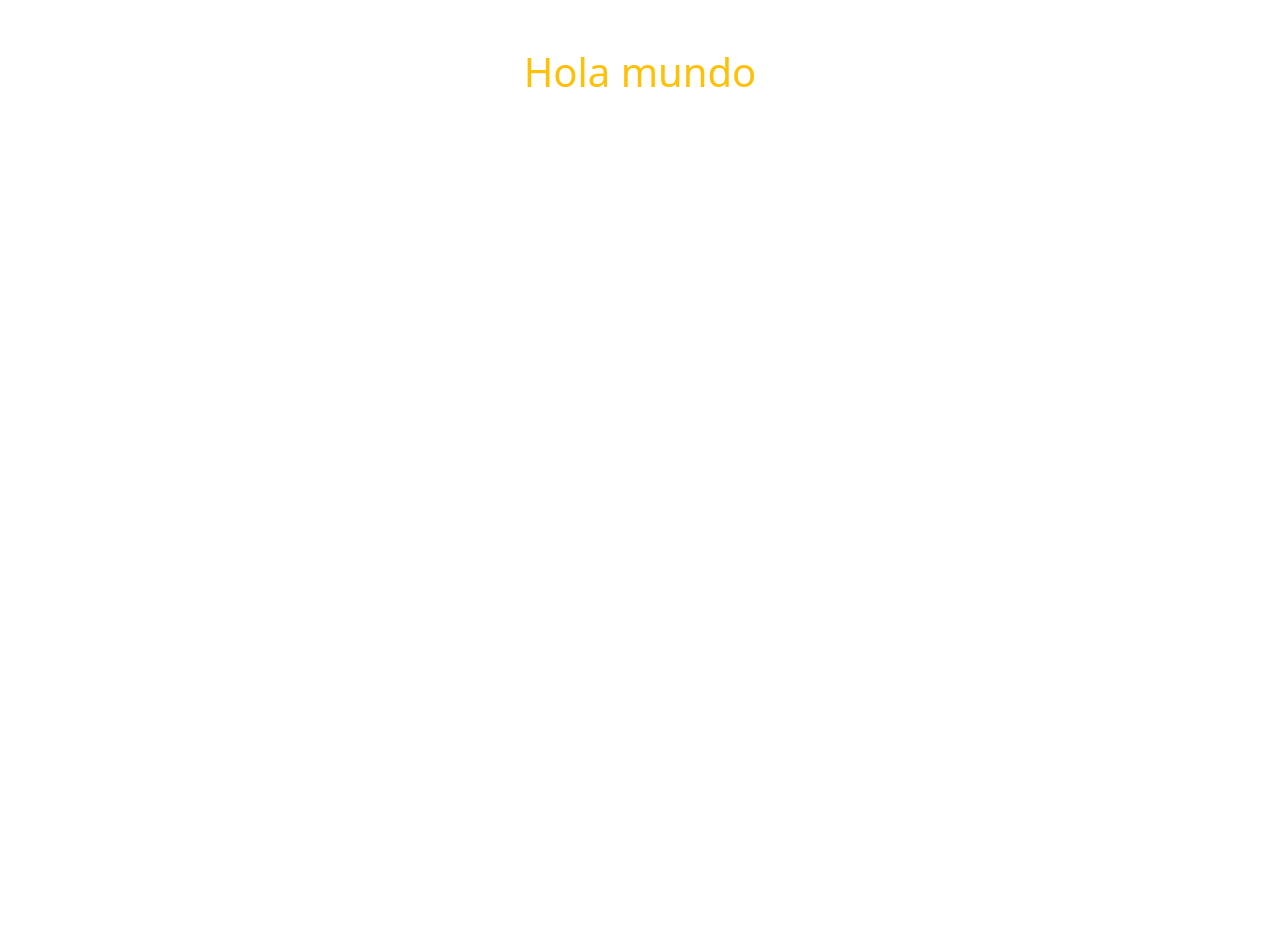
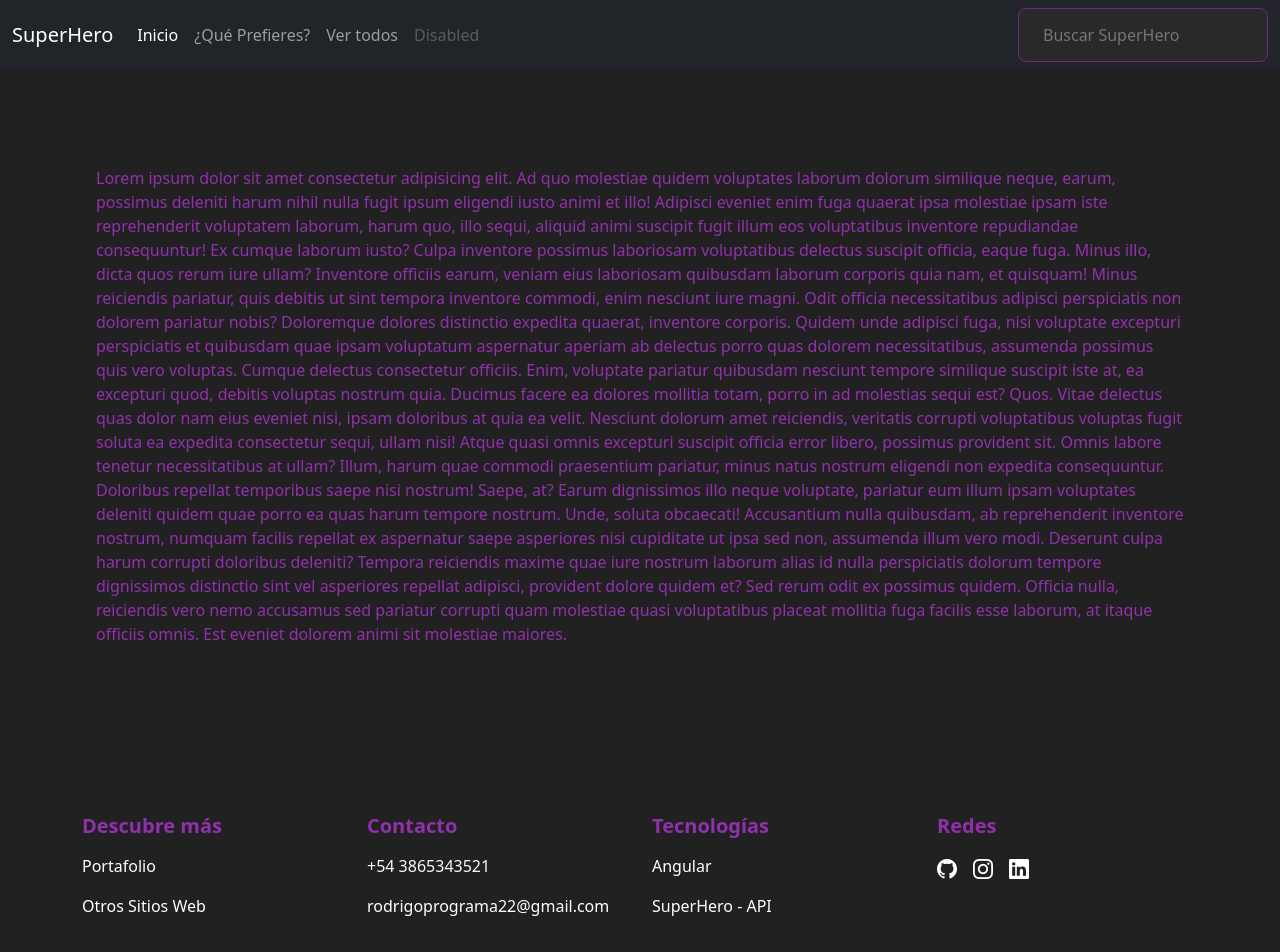
Before and after one commit to RodrigoProgram22/superhero-api, an Angular app: page / in a window 1280 px wide. Shown: the top 952 px of the page. Before the commit the page ends 800 px from the top, so only its background shows below. Built offline with nearby package versions, Linux system fonts and the light colour scheme.

Commit message:
Nav y Footer.

```diff
--- a/angular.json
+++ b/angular.json
@@ -25,8 +25,9 @@
               "src/assets"
             ],
             "styles": [
-              "src/styles.css",
-              "node_modules/bootstrap/dist/css/bootstrap.min.css"
+              "node_modules/bootstrap/dist/css/bootstrap.min.css",
+              "node_modules/bootstrap-icons/font/bootstrap-icons.css",
+              "src/styles.css"
             ],
             "scripts": [
               "node_modules/@popperjs/core/dist/umd/popper.min.js",
--- a/package.json
+++ b/package.json
@@ -20,6 +20,7 @@
     "@angular/router": "^16.1.0",
     "@popperjs/core": "^2.11.8",
     "bootstrap": "^5.3.3",
+    "bootstrap-icons": "^1.11.3",
     "rxjs": "~7.8.0",
     "tslib": "^2.3.0",
     "zone.js": "~0.13.0"
--- a/src/app/app.component.css
+++ b/src/app/app.component.css
@@ -0,0 +1,14 @@
+.input {
+  width: 250px;
+  background-color: #292929;
+  border: 1px solid #72277f;
+  border-radius: 8px;
+  color: #fff;
+  padding: 14px 24px;
+  text-decoration: none;
+  cursor: pointer;
+}
+
+.input:hover {
+  border: 1px solid #c335dc;
+}
--- a/src/app/app.component.html
+++ b/src/app/app.component.html
@@ -1 +1,88 @@
-<h1 class="text-center text-warning my-5">Hola mundo</h1>
+<nav class="navbar navbar-expand-lg navbar-dark bg-dark">
+  <div class="container-fluid">
+    <a class="navbar-brand" href="#">SuperHero</a>
+    <button
+      class="navbar-toggler"
+      type="button"
+      data-bs-toggle="collapse"
+      data-bs-target="#navbarSupportedContent"
+      aria-controls="navbarSupportedContent"
+      aria-expanded="false"
+      aria-label="Toggle navigation"
+    >
+      <span class="navbar-toggler-icon"></span>
+    </button>
+    <div class="collapse navbar-collapse" id="navbarSupportedContent">
+      <ul class="navbar-nav me-auto mb-2 mb-lg-0">
+        <li class="nav-item">
+          <a class="nav-link active" aria-current="page" href="#">Inicio</a>
+        </li>
+        <li class="nav-item">
+          <a class="nav-link" href="#">¿Qué Prefieres?</a>
+        </li>
+        <li class="nav-item">
+          <a class="nav-link" href="#">Ver todos</a>
+        </li>
+        <li class="nav-item">
+          <a
+            class="nav-link disabled"
+            href="#"
+            tabindex="-1"
+            aria-disabled="true"
+            >Disabled</a
+          >
+        </li>
+      </ul>
+      <form class="d-flex" role="search" *ngIf="true">
+        <input
+          class="input"
+          type="text"
+          name="search"
+          placeholder="Buscar SuperHero"
+        />
+      </form>
+    </div>
+  </div>
+</nav>
+
+<div class="fuente-1 p-5 m-5">
+  Lorem ipsum dolor sit amet consectetur adipisicing elit. Ad quo molestiae
+  quidem voluptates laborum dolorum similique neque, earum, possimus deleniti
+  harum nihil nulla fugit ipsum eligendi iusto animi et illo! Adipisci eveniet
+  enim fuga quaerat ipsa molestiae ipsam iste reprehenderit voluptatem laborum,
+  harum quo, illo sequi, aliquid animi suscipit fugit illum eos voluptatibus
+  inventore repudiandae consequuntur! Ex cumque laborum iusto? Culpa inventore
+  possimus laboriosam voluptatibus delectus suscipit officia, eaque fuga. Minus
+  illo, dicta quos rerum iure ullam? Inventore officiis earum, veniam eius
+  laboriosam quibusdam laborum corporis quia nam, et quisquam! Minus reiciendis
+  pariatur, quis debitis ut sint tempora inventore commodi, enim nesciunt iure
+  magni. Odit officia necessitatibus adipisci perspiciatis non dolorem pariatur
+  nobis? Doloremque dolores distinctio expedita quaerat, inventore corporis.
+  Quidem unde adipisci fuga, nisi voluptate excepturi perspiciatis et quibusdam
+  quae ipsam voluptatum aspernatur aperiam ab delectus porro quas dolorem
+  necessitatibus, assumenda possimus quis vero voluptas. Cumque delectus
+  consectetur officiis. Enim, voluptate pariatur quibusdam nesciunt tempore
+  similique suscipit iste at, ea excepturi quod, debitis voluptas nostrum quia.
+  Ducimus facere ea dolores mollitia totam, porro in ad molestias sequi est?
+  Quos. Vitae delectus quas dolor nam eius eveniet nisi, ipsam doloribus at quia
+  ea velit. Nesciunt dolorum amet reiciendis, veritatis corrupti voluptatibus
+  voluptas fugit soluta ea expedita consectetur sequi, ullam nisi! Atque quasi
+  omnis excepturi suscipit officia error libero, possimus provident sit. Omnis
+  labore tenetur necessitatibus at ullam? Illum, harum quae commodi praesentium
+  pariatur, minus natus nostrum eligendi non expedita consequuntur. Doloribus
+  repellat temporibus saepe nisi nostrum! Saepe, at? Earum dignissimos illo
+  neque voluptate, pariatur eum illum ipsam voluptates deleniti quidem quae
+  porro ea quas harum tempore nostrum. Unde, soluta obcaecati! Accusantium nulla
+  quibusdam, ab reprehenderit inventore nostrum, numquam facilis repellat ex
+  aspernatur saepe asperiores nisi cupiditate ut ipsa sed non, assumenda illum
+  vero modi. Deserunt culpa harum corrupti doloribus deleniti? Tempora
+  reiciendis maxime quae iure nostrum laborum alias id nulla perspiciatis
+  dolorum tempore dignissimos distinctio sint vel asperiores repellat adipisci,
+  provident dolore quidem et? Sed rerum odit ex possimus quidem. Officia nulla,
+  reiciendis vero nemo accusamus sed pariatur corrupti quam molestiae quasi
+  voluptatibus placeat mollitia fuga facilis esse laborum, at itaque officiis
+  omnis. Est eveniet dolorem animi sit molestiae maiores.
+</div>
+
+
+<app-footer></app-footer>
--- a/src/app/app.module.ts
+++ b/src/app/app.module.ts
@@ -3,10 +3,12 @@ import { BrowserModule } from '@angular/platform-browser';
 
 import { AppRoutingModule } from './app-routing.module';
 import { AppComponent } from './app.component';
+import { FooterComponent } from './components/footer/footer.component';
 
 @NgModule({
   declarations: [
-    AppComponent
+    AppComponent,
+    FooterComponent
   ],
   imports: [
     BrowserModule,
--- /dev/null
+++ b/src/app/components/footer/footer.component.css
@@ -0,0 +1,8 @@
+.icon {
+    font-size: 20px;
+    color: white;
+}
+a{
+    color: white;
+    text-decoration: none;
+}
--- /dev/null
+++ b/src/app/components/footer/footer.component.html
@@ -0,0 +1,100 @@
+<footer class="d-flex pt-5 pb-0 h-100">
+  <div class="container align-self-center text-light">
+    <div class="row mb-3">
+      <div class="col-lg-3 col-sm-6 my-4">
+        <h5 class="fw-bold mb-3 fuente-1">Descubre más</h5>
+        <ul class="list-unstyled">
+          <li class="mb-3">
+            <a href="https://portfolio-rodri.web.app/" target="_blank">
+              <p class="text-decoration-none">Portafolio</p>
+            </a>
+          </li>
+          <li>
+            <a href="https://portfolio-rodri.web.app/" target="_blank">
+              <p class="text-decoration-none">Otros Sitios Web</p>
+            </a>
+          </li>
+        </ul>
+      </div>
+      <div class="col-lg-3 col-sm-6 my-4">
+        <h5 class="fw-bold mb-3 fuente-1">Contacto</h5>
+        <ul class="list-unstyled">
+          <li class="mb-3">
+            <p class="text-decoration-none">+54 3865343521</p>
+          </li>
+          <li class="mb-3">
+            <a href="mailto:rodrigoprograma22@gmail.com" target="_blank">
+              <p class="text-decoration-none">rodrigoprograma22@gmail.com</p>
+            </a>
+          </li>
+        </ul>
+      </div>
+      <div class="col-lg-3 col-sm-6 my-4">
+        <h5 class="fw-bold mb-3 fuente-1">Tecnologías</h5>
+        <ul class="list-unstyled">
+          <li class="mb-3">
+            <a href="https://angular.io/" target="_blank">
+              <p class="text-decoration-none">Angular</p>
+            </a>
+          </li>
+          <li class="mb-3">
+            <a href="https://superheroapi.com/" target="_blank">
+                <p class="text-decoration-none">SuperHero - API</p>
+            </a>
+          </li>
+        </ul>
+      </div>
+      <div class="col-lg-3 col-sm-6 my-4">
+        <h5 class="fw-bold mb-3 fuente-1">Redes</h5>
+        <ul class="list-unstyled">
+          <li>
+            <ul class="list-inline">
+              <li class="list-inline-item me-3">
+                <a href="https://github.com/RodrigoProgram22" target="_blank">
+                  <i class="bi bi-github icon"></i>
+                </a>
+              </li>
+              <li class="list-inline-item me-3">
+                <a
+                  href="https://www.instagram.com/rodri_oficial001/?hl=es-la"
+                  target="_blank"
+                >
+                  <i class="bi bi-instagram icon"></i>
+                </a>
+              </li>
+              <li class="list-inline-item">
+                <a
+                  href="https://www.linkedin.com/in/rodrigo-romano-4a52a7195"
+                  target="_blank"
+                >
+                  <i class="bi bi-linkedin icon"></i>
+                </a>
+              </li>
+            </ul>
+          </li>
+        </ul>
+      </div>
+    </div>
+    <div class="border-top py-4">
+      <div class="row">
+        <div class="col-lg-6 col-md-12">
+          <small>2024. SuperHero. Todos los derechos reservados.</small>
+        </div>
+        <div class="col-lg-6 col-md-12">
+          <ul class="list-inline text-lg-end">
+            <li class="list-inline-item">
+              <p class="text-decoration-none">
+                <small>Términos y condiciones.</small>
+              </p>
+            </li>
+            <li class="list-inline-item">
+              <p class="text-decoration-none">
+                <small>Aviso de privacidad.</small>
+              </p>
+            </li>
+          </ul>
+        </div>
+      </div>
+    </div>
+  </div>
+</footer>
--- a/src/index.html
+++ b/src/index.html
@@ -1,11 +1,11 @@
-<!doctype html>
+<!DOCTYPE html>
 <html lang="en">
   <head>
-  <meta charset="utf-8">
+    <meta charset="utf-8" />
     <title>SuperheroApi</title>
-  <base href="/">
-  <meta name="viewport" content="width=device-width, initial-scale=1">
-  <link rel="icon" type="image/x-icon" href="favicon.ico">
+    <base href="/" />
+    <meta name="viewport" content="width=device-width, initial-scale=1" />
+    <link rel="icon" type="image/x-icon" href="favicon.ico" />
   </head>
   <body>
     <app-root></app-root>
--- a/src/styles.css
+++ b/src/styles.css
@@ -1 +1,8 @@
-/* You can add global styles to this file, and also import other style files */
+html body {
+  background-color: #222121;
+}
+
+/* Ejemplo de uso de la fuente */
+.fuente-1 {
+  color: rgb(144, 49, 171);
+}
```
Also changed, not shown: src/app/components/footer/footer.component.ts (added, +10 -0 lines), 2 other files (tests, documents, lock files or other folders). Lines whose indentation alone changed are shown as unchanged.
